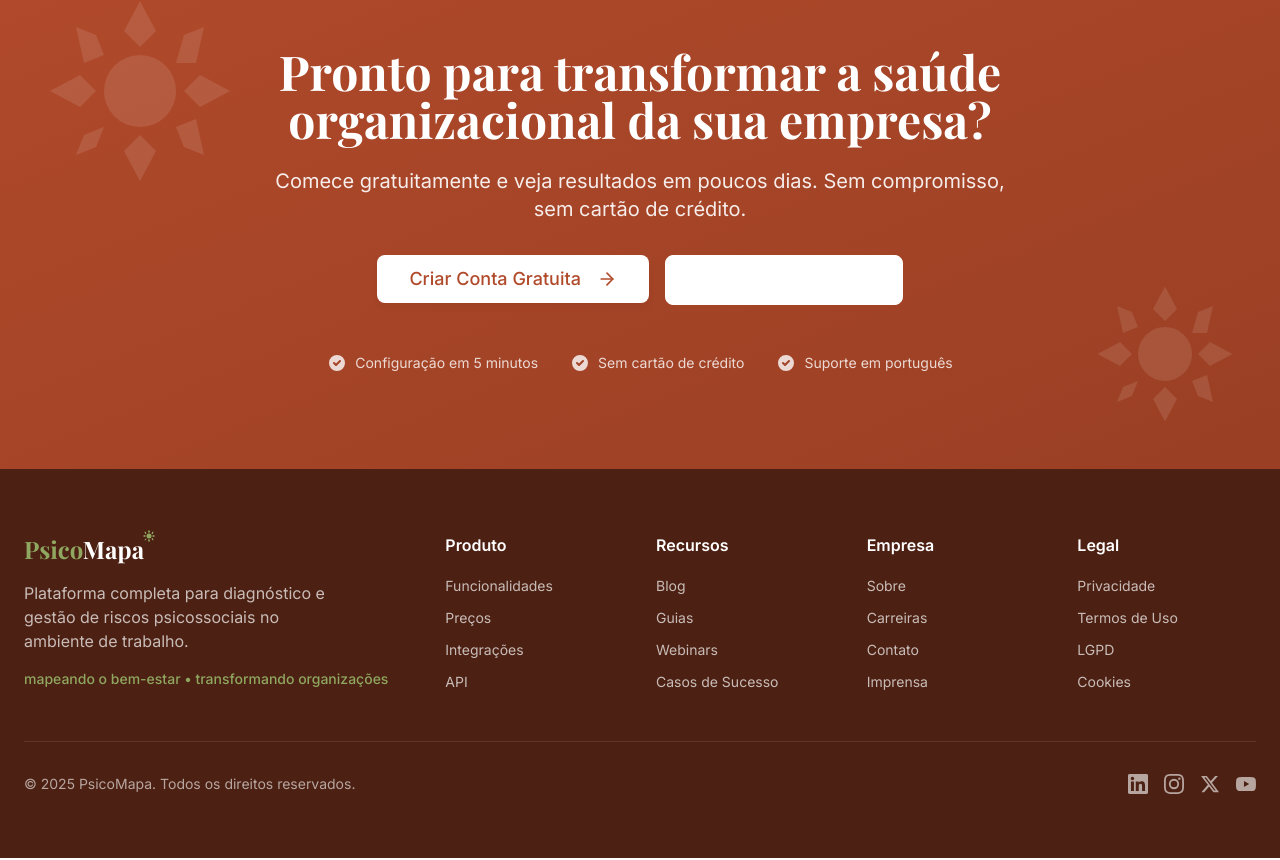
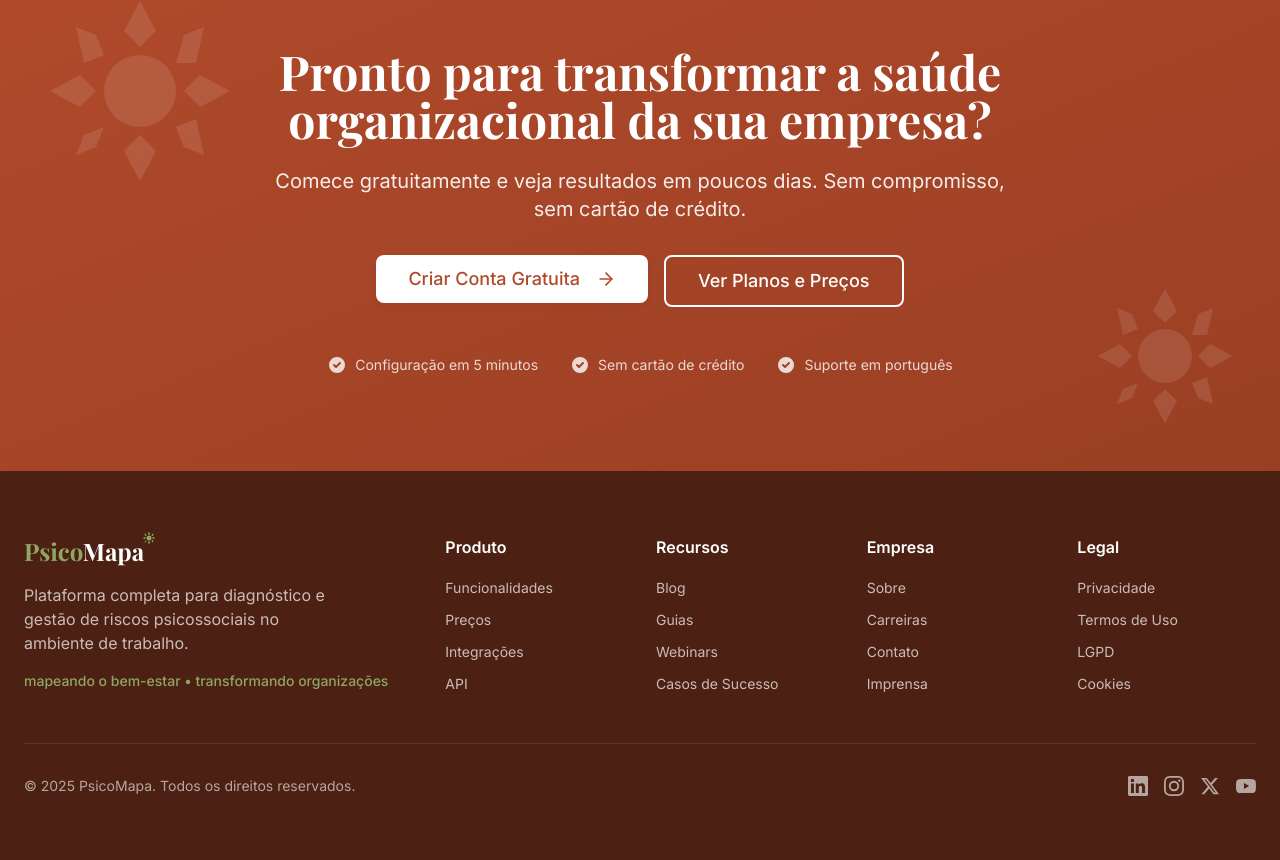
Before and after one commit to Kleberodrigues/sollar-hub, a Next.js app: page / in a window 1280 px wide. Shown: the part 3454-4314 px from the top of the page. Built offline with nearby package versions, Linux system fonts and the light colour scheme.

Commit message:
fix: corrigir cor do botão outline na seção CTA

```diff
--- a/components/landing/CTA.tsx
+++ b/components/landing/CTA.tsx
@@ -53,7 +53,7 @@
             <Button
               size="lg"
               variant="outline"
-              className="border-white text-white hover:bg-white/10 text-lg px-8 py-6"
+              className="border-2 border-white bg-transparent text-white hover:bg-white hover:text-pm-terracotta text-lg px-8 py-6"
               asChild
             >
               <Link href="/precos">Ver Planos e Preços</Link>
```
